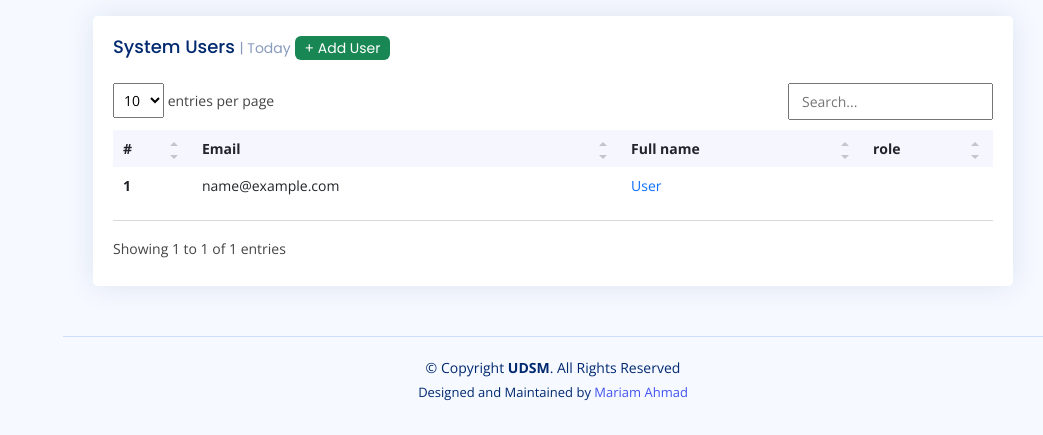
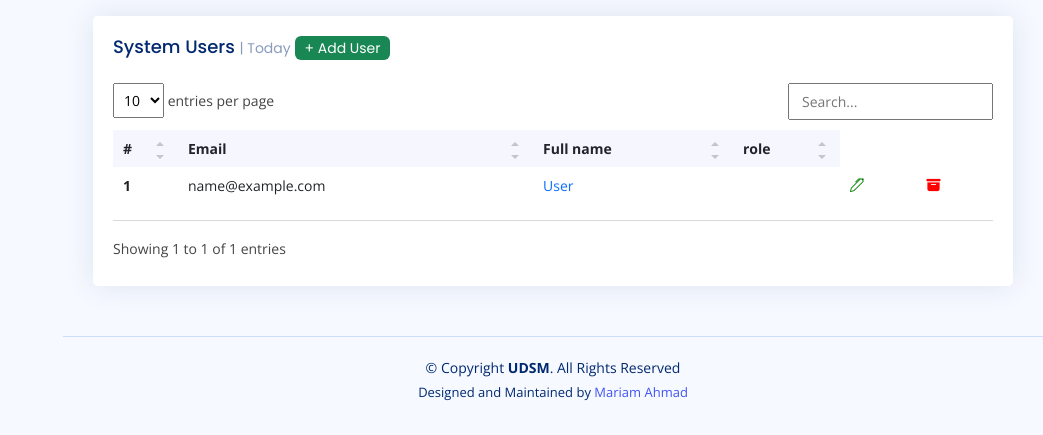
Before and after one commit to kwayummari/graduate_online_clearance_system, a PHP site: page /modules/admin/user.php in a window 1280 px wide. Shown: the part 130-565 px from the top of the page, without its empty margins (237-1280 px from the left). Run offline with PHP 8.4, Linux system fonts and the light colour scheme; the visitor is signed in with stand-in values (Sample User, id 1); tables that the repository leaves empty or names only in its code hold one stand-in row (values such as "Sample post"); some libraries are stand-ins or nearby versions.

Commit message:
edited user.php also added delete .php

```diff
--- a/modules/admin/user.php
+++ b/modules/admin/user.php
@@ -46,6 +46,8 @@ include '../../api/dashboard.php';
                         } else if ($rows4['role'] == '2') {
                           echo 'Student';
                         }?></span></td>
+                        <td><a href="update.php?id=<?php echo base64_encode($rows4['id']); ?>"><i class="bi bi-pen" style="color: green;"></i></a></td>
+                        <td><a href="delete.php?id=<?php echo base64_encode($rows4['id']); ?>"><i class="bi bi-archive-fill" style="color: red;"></i></a></td>
                       </tr>
                       <?php
                                                      }
```
Also changed, not shown: modules/admin/delete.php (added).
